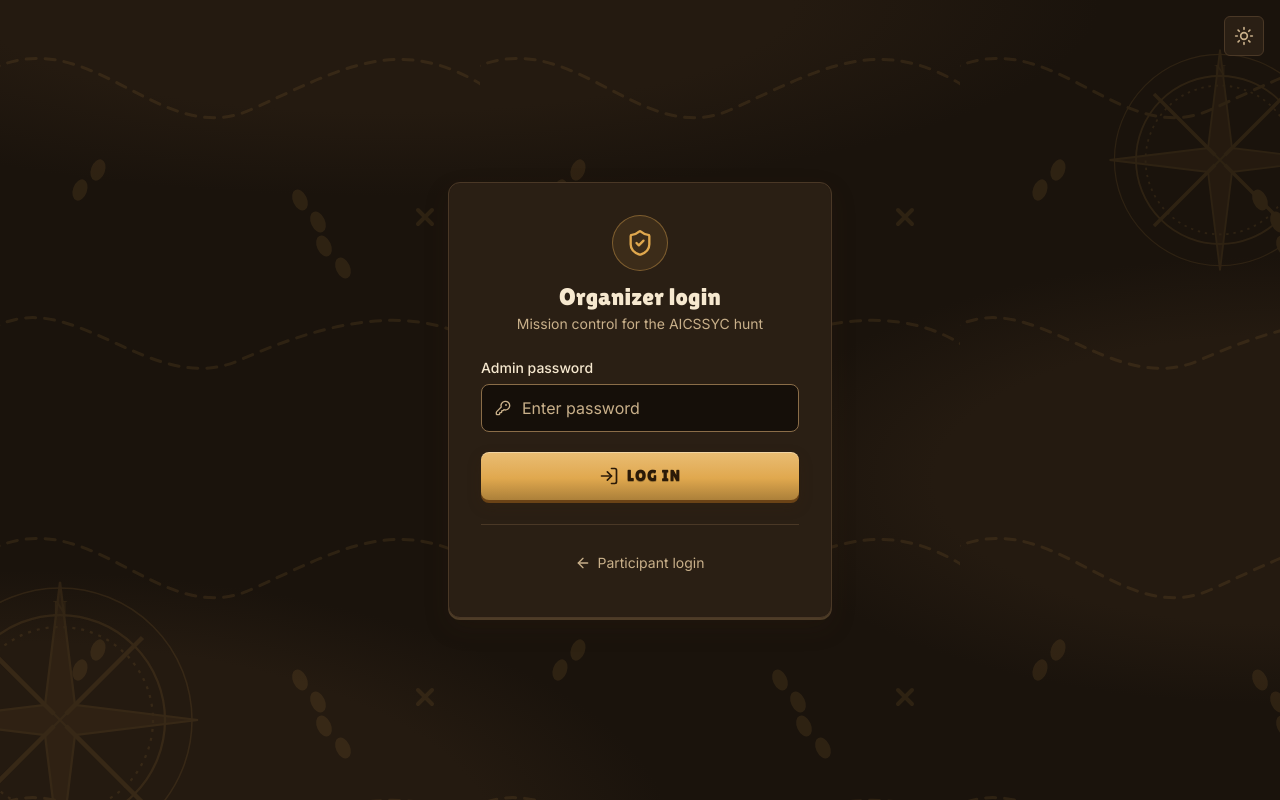
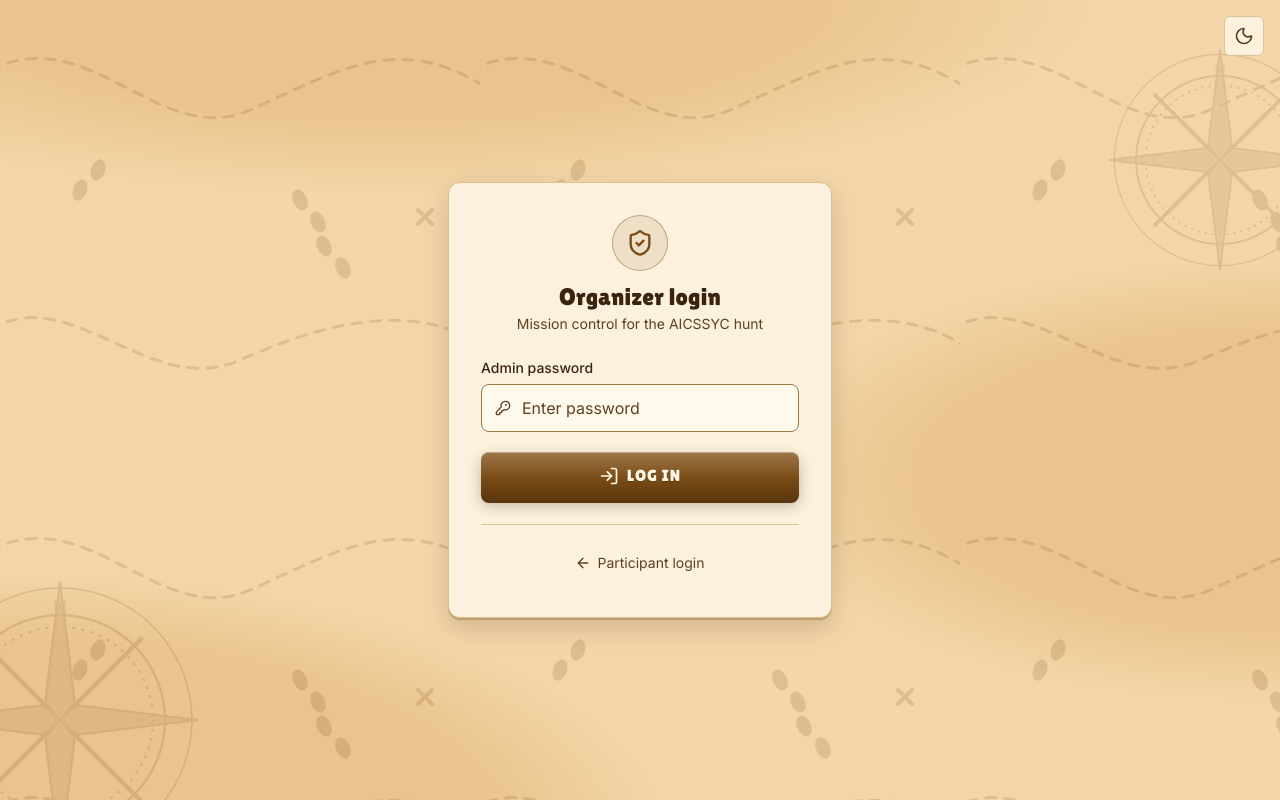
Before and after one commit to Naitik-Chattaraj/treasure-hunt-aicssyc, a Next.js app: page /admin/login in a window 1280 px wide. Built offline with nearby package versions, Linux system fonts and the light colour scheme.

Commit message:
light mode

```diff
--- a/src/app/globals.css
+++ b/src/app/globals.css
@@ -8,35 +8,8 @@
  * Components use the semantic names below; only these values change between themes.
  */
 
-/* Dark: "desert at night" */
-:root {
-  --canvas: #1A130C;
-  --dune: #241A10;
-  --surface: #2A1F14;
-  --surface-2: #33261A;
-  --sunken: #150F09;
-  --line: #4A3826;
-  --line-strong: #8A6D48;
-
-  --ink: #F6E8CF;
-  --muted: #C9B08A;
-
-  --primary: #E0A84E;
-  --primary-hover: #EDBA62;
-  --on-primary: #2A1A08;
-  --wood: #6B4316;
-
-  --accent: #5FD6BC;
-  --route-1: var(--accent);
-  --route-2: #C7A6EA;
-  --success: #8BCB7F;
-  --danger: #F2856F;
-
-  --map-art: rgba(224, 168, 78, 0.10);
-  color-scheme: dark;
-}
-
 /* Light: "sand and parchment" (default) */
+:root,
 html.light {
   --canvas: #F3D6A8;
   --dune: #EAC48C;
@@ -62,6 +35,34 @@ html.light {
 
   --map-art: rgba(110, 66, 20, 0.16);
   color-scheme: light;
+}
+
+/* Dark: "desert at night" */
+html.dark {
+  --canvas: #1A130C;
+  --dune: #241A10;
+  --surface: #2A1F14;
+  --surface-2: #33261A;
+  --sunken: #150F09;
+  --line: #4A3826;
+  --line-strong: #8A6D48;
+
+  --ink: #F6E8CF;
+  --muted: #C9B08A;
+
+  --primary: #E0A84E;
+  --primary-hover: #EDBA62;
+  --on-primary: #2A1A08;
+  --wood: #6B4316;
+
+  --accent: #5FD6BC;
+  --route-1: var(--accent);
+  --route-2: #C7A6EA;
+  --success: #8BCB7F;
+  --danger: #F2856F;
+
+  --map-art: rgba(224, 168, 78, 0.10);
+  color-scheme: dark;
 }
 
 @theme inline {
--- a/src/app/layout.tsx
+++ b/src/app/layout.tsx
@@ -26,9 +26,9 @@ export const viewport: Viewport = {
   viewportFit: "cover",
 };
 
-// Applies the saved theme (sand by default) before first paint so pages never flash the wrong theme.
+// Applies the saved theme (light by default) before first paint so pages never flash the wrong theme.
 // Keep the storage key in sync with ThemeToggle.
-const themeInitScript = `(function(){try{var t=localStorage.getItem('aicssyc_theme');if(t!=='light'&&t!=='dark'){t='light'}var c=document.documentElement.classList;c.remove('light','dark');c.add(t)}catch(e){}})();`;
+const themeInitScript = `(function(){try{var t=localStorage.getItem('aicssyc_theme');if(t!=='dark'){t='light'}var c=document.documentElement.classList;c.remove('light','dark');c.add(t)}catch(e){}})();`;
 
 export default function RootLayout({
   children,
@@ -38,7 +38,7 @@ export default function RootLayout({
   return (
     <html
       lang="en"
-      className={`${inter.variable} ${lilitaOne.variable} h-full antialiased`}
+      className={`${inter.variable} ${lilitaOne.variable} light h-full antialiased`}
       suppressHydrationWarning
     >
       <head>
--- a/src/components/AdminOpenStreetMap.tsx
+++ b/src/components/AdminOpenStreetMap.tsx
@@ -390,7 +390,7 @@ export default function AdminOpenStreetMap({
       const cp = checkpoints.find((c) => c.id === id);
       const stage = cp ? cp.stage || (cp.id <= 12 ? cp.id : cp.id - 12) : id;
 
-      setSavingId(id);
+      setSaving(true);
       try {
         const ok = await onUpdateCheckpoint({
           id,
@@ -412,7 +412,7 @@ export default function AdminOpenStreetMap({
       } catch (err) {
         showToast(`Error saving node: ${err}`, 'error');
       } finally {
-        setSavingId(null);
+        setSaving(false);
       }
     },
     [movedNodes, checkpoints, onUpdateCheckpoint, onRefresh, showToast]
@@ -807,19 +807,12 @@ export default function AdminOpenStreetMap({
         <div className="lg:col-span-2 relative h-[500px] sm:h-[600px] rounded-lg border border-line overflow-hidden shadow-inner bg-zinc-900">
           <div ref={mapContainerRef} className="w-full h-full z-0" />
 
-          {/* Live Dragging HUD Banner */}
-          {liveDrag && (
-            <div className="absolute top-3 left-1/2 -translate-x-1/2 z-20 bg-black/90 border-2 border-accent px-4 py-2 rounded-full text-xs font-mono text-white shadow-2xl backdrop-blur-md flex items-center gap-2.5 animate-pulse">
-              <span className="w-2.5 h-2.5 rounded-full bg-accent animate-ping" />
-              <span>
-                Dragging{' '}
-                <strong className="text-accent">
-                  Route {liveDrag.route} // Node 0{liveDrag.stage}
-                </strong>{' '}
-                &rarr; Lat: {liveDrag.lat.toFixed(6)}, Lng: {liveDrag.lng.toFixed(6)}
-              </span>
-            </div>
-          )}
+          {/* Live Dragging HUD Banner (Direct DOM ref for zero-latency 60fps tracking) */}
+          <div
+            ref={dragHudRef}
+            style={{ display: 'none' }}
+            className="absolute top-3 left-1/2 -translate-x-1/2 z-20 bg-black/90 border-2 border-accent px-4 py-2 rounded-full text-xs font-mono text-white shadow-2xl backdrop-blur-md items-center gap-2.5 pointer-events-none"
+          />
 
           {/* Unsaved Changes Floating Bar (When Auto-Save is OFF and nodes moved) */}
           {!autoSave && movedCount > 0 && (
--- a/src/components/ThemeToggle.tsx
+++ b/src/components/ThemeToggle.tsx
@@ -15,7 +15,7 @@ function subscribe(onChange: () => void) {
 }
 
 function getTheme(): Theme {
-  return document.documentElement.classList.contains('light') ? 'light' : 'dark';
+  return document.documentElement.classList.contains('dark') ? 'dark' : 'light';
 }
 
 export default function ThemeToggle({ className = '' }: { className?: string }) {
```
